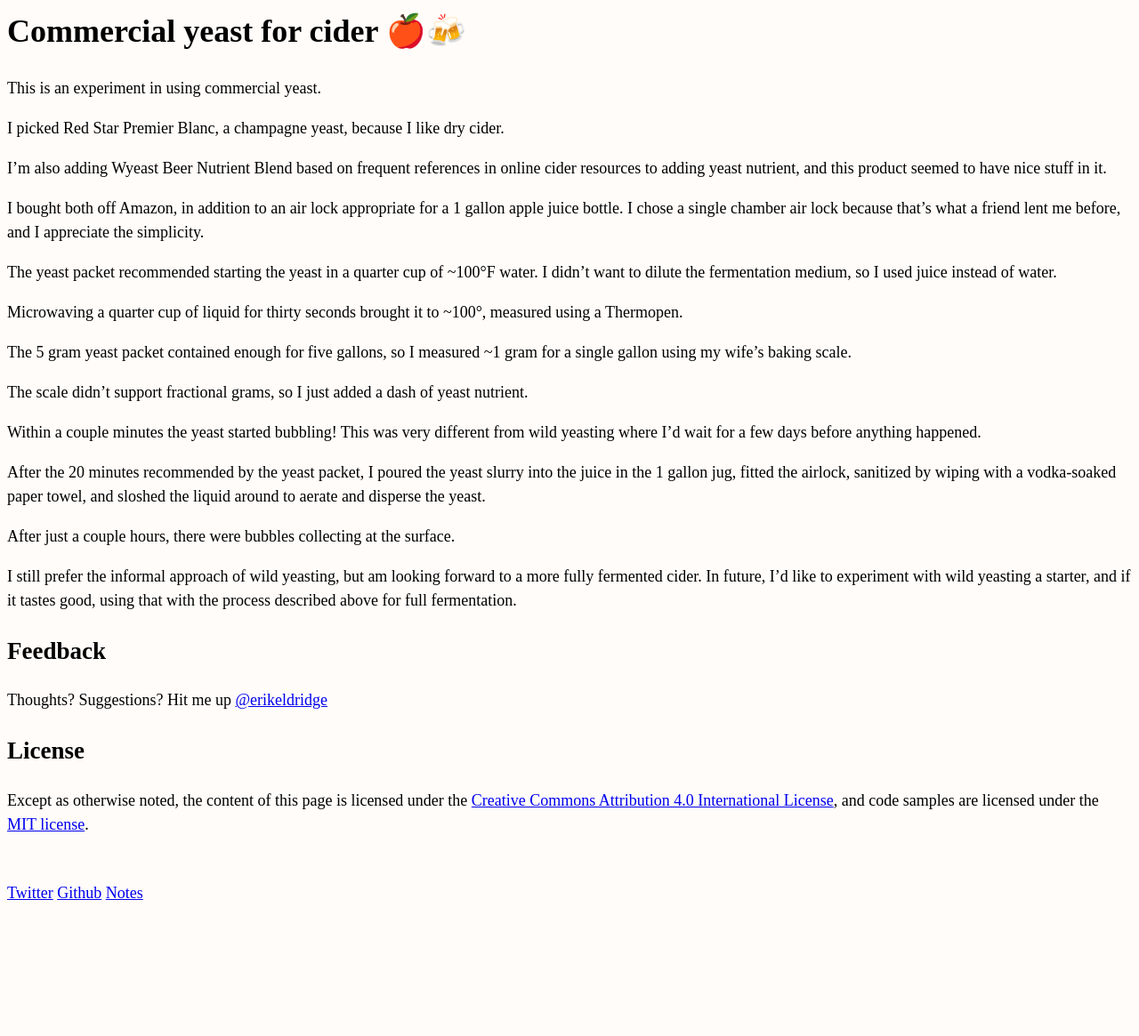
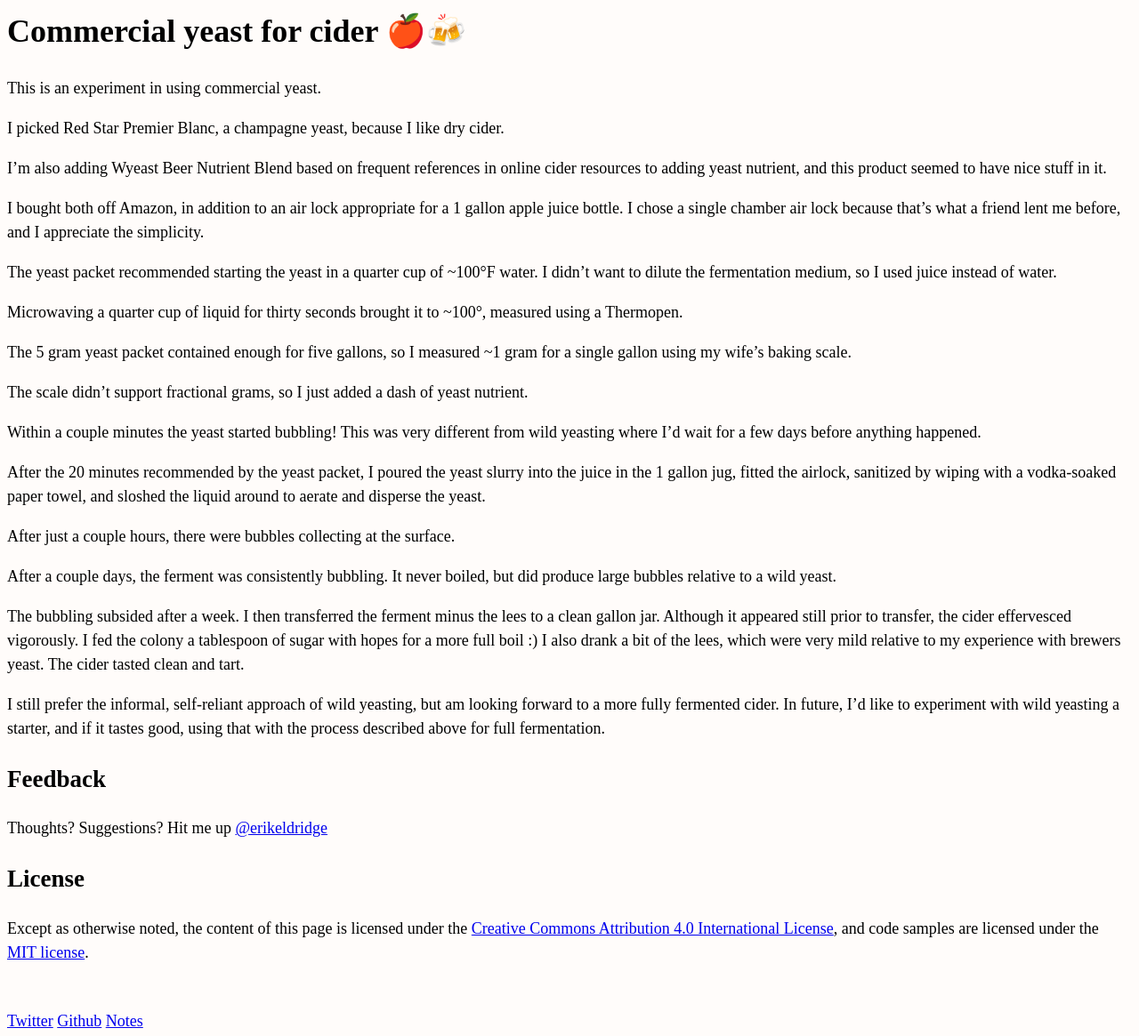
Before and after one commit to erikeldridge/erikeldridge.github.com, a Jekyll site: the page built from _posts/2018-07-28-commercial-yeast.md, in a window 1280 px wide. Shown: the whole page at 89% size. Built offline with Jekyll 4.4.1, drawn with Linux system fonts in a browser that asks for light colours; nearby versions of some CDN libraries; before the commit the page ends 1021 px from its top, so only the background shows below that.

Commit message:
Update from Forestry.io - Updated 2018-07-28-commercial-yeast.md

```diff
--- a/_posts/2018-07-28-commercial-yeast.md
+++ b/_posts/2018-07-28-commercial-yeast.md
@@ -31,4 +31,8 @@ After the 20 minutes recommended by the yeast packet, I poured the yeast slurry
 
 After just a couple hours, there were bubbles collecting at the surface.
 
-I still prefer the informal approach of wild yeasting, but am looking forward to a more fully fermented cider. In future, I'd like to experiment with wild yeasting a starter, and if it tastes good, using that with the process described above for full fermentation.
+After a couple days, the ferment was consistently bubbling. It never boiled, but did produce large bubbles relative to a wild yeast.
+
+The bubbling subsided after a week. I then transferred the ferment minus the lees to a clean gallon jar. Although it appeared still prior to transfer, the cider effervesced vigorously. I fed the colony a tablespoon of sugar with hopes for a more full boil :) I also drank a bit of the lees, which were very mild relative to my experience with brewers yeast. The cider tasted clean and tart.
+
+I still prefer the informal, self-reliant approach of wild yeasting, but am looking forward to a more fully fermented cider. In future, I'd like to experiment with wild yeasting a starter, and if it tastes good, using that with the process described above for full fermentation.
```
Also changed, not shown: other parts of _posts/2018-07-28-commercial-yeast.md (+1 -1 lines).
